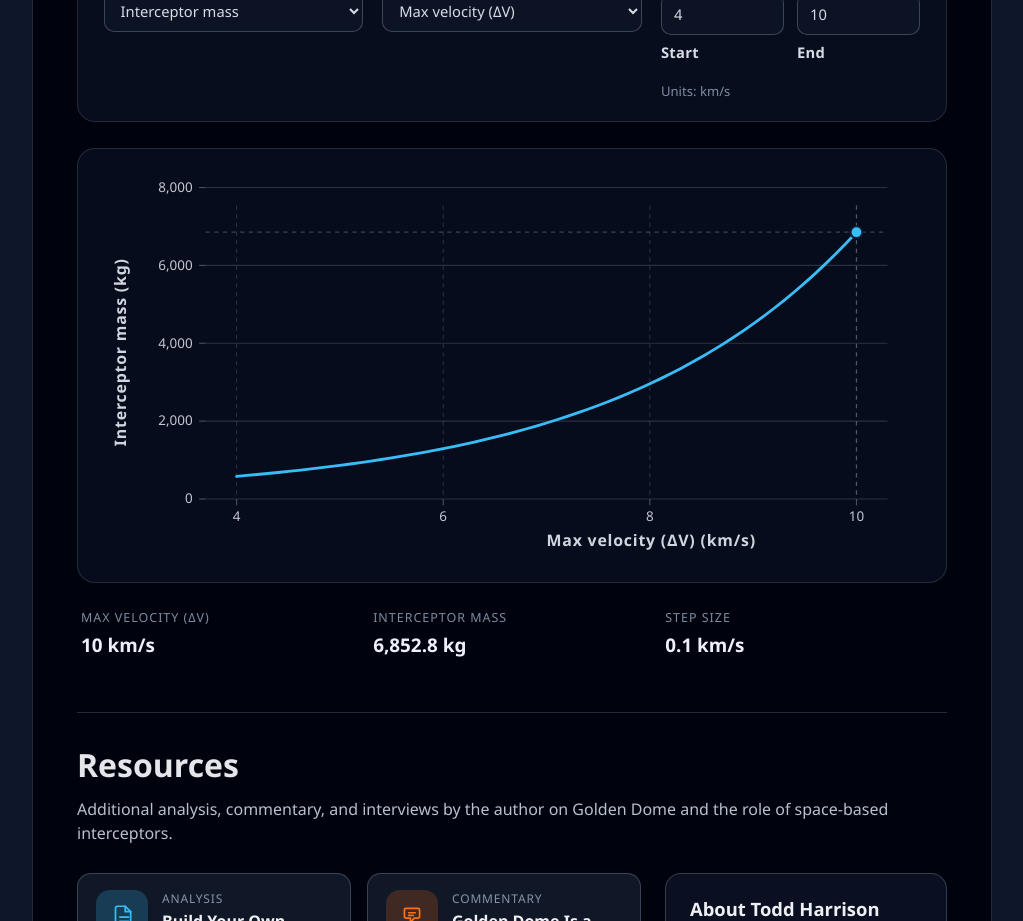
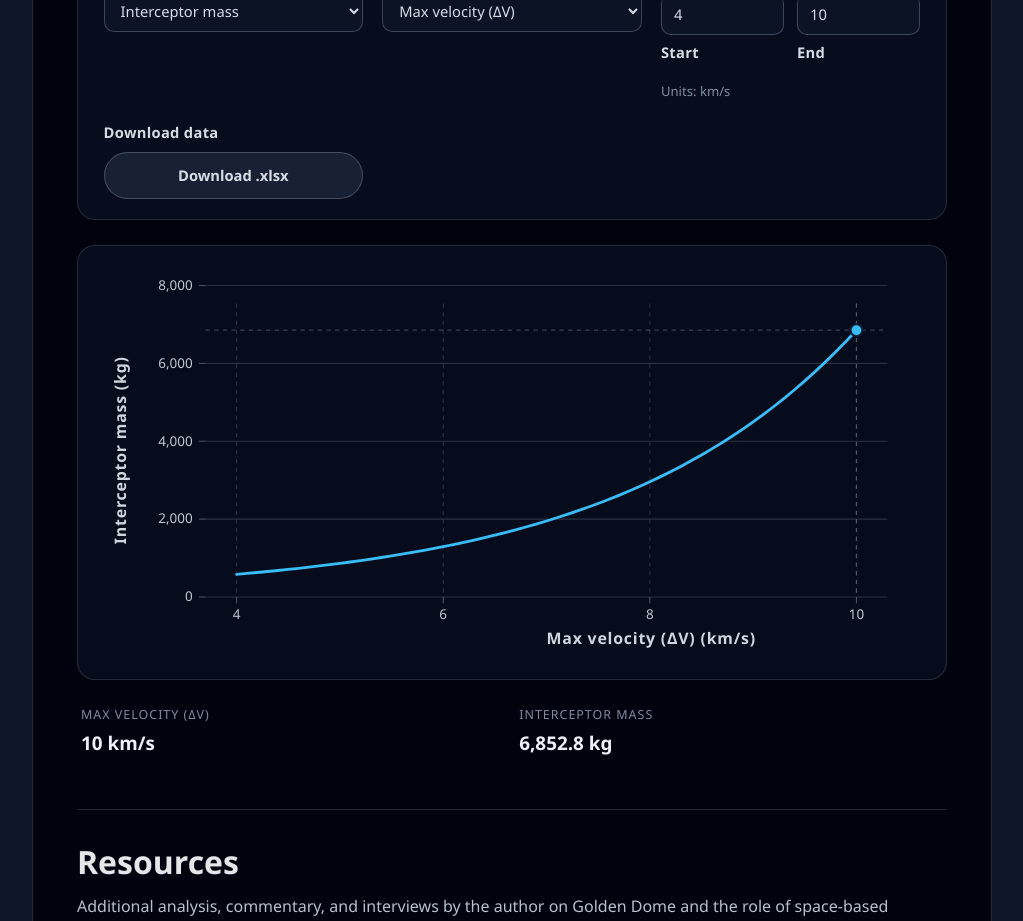
Before and after one commit to toddsharrison/SBI, a React (Vite) app: page / in a window 1280 px wide. Shown: the part 4320-5241 px from the top of the page, without its empty margins (128-1151 px from the left). Built offline with nearby package versions, Linux system fonts and the light colour scheme.

Commit message:
Add chart data download and tidy readout

```diff
--- a/package.json
+++ b/package.json
@@ -11,7 +11,8 @@
   },
   "dependencies": {
     "react": "^18.3.1",
-    "react-dom": "^18.3.1"
+    "react-dom": "^18.3.1",
+    "xlsx": "^0.18.5"
   },
   "devDependencies": {
     "@types/react": "^18.3.4",
--- a/src/App.jsx
+++ b/src/App.jsx
@@ -1,4 +1,5 @@
-import { useEffect, useMemo, useState } from 'react';
+import { useCallback, useEffect, useMemo, useState } from 'react';
+import { utils as XLSXUtils, writeFile as writeXLSXFile } from 'xlsx';
 
 const g0 = 9.81;
 
@@ -704,11 +705,45 @@ function ChartSection({ assumptions, chartConfig, chartState, onChartConfigChang
   const yValueLabel = pointForReadout
     ? chartState.yOption.tooltipFormatter(pointForReadout.y)
     : '--';
-  const stepValueLabel = formatAxisNumber(
-    chartState.step,
-    getFractionDigits(chartConfig.xField)
-  );
-
+  const handleDownloadClick = useCallback(() => {
+    if (!chartState.points.length) {
+      return;
+    }
+
+    const workbook = XLSXUtils.book_new();
+    const xLabel = xField ? xField.label : 'Input value';
+    const xHeader = xField?.unit ? `${xLabel} (${xField.unit})` : xLabel;
+    const safeXHeader = xHeader || 'Input value';
+    const yLabel = chartState.yOption.label || 'Output';
+    const safeYHeader = yLabel || 'Output';
+
+    const rows = chartState.points.map((point, index) => ({
+      Step: index + 1,
+      [safeXHeader]: point.x,
+      [safeYHeader]: point.y
+    }));
+
+    const worksheet = XLSXUtils.json_to_sheet(rows);
+    XLSXUtils.book_append_sheet(workbook, worksheet, 'Chart data');
+
+    const slugParts = [
+      chartState.yOption.value || 'output',
+      xField?.name || 'input'
+    ]
+      .map((part) =>
+        String(part)
+          .trim()
+          .toLowerCase()
+          .replace(/[^a-z0-9]+/g, '-')
+          .replace(/^-+|-+$/g, '')
+      )
+      .filter(Boolean);
+
+    const dateStamp = new Date().toISOString().slice(0, 10);
+    const fileName = `${slugParts.join('-vs-') || 'chart-data'}-${dateStamp}.xlsx`;
+
+    writeXLSXFile(workbook, fileName);
+  }, [chartState.points, chartState.yOption, xField]);
   return (
     <div className="chart-section__inner">
       <div className="chart-header">
@@ -781,6 +816,17 @@ function ChartSection({ assumptions, chartConfig, chartState, onChartConfigChang
             <p className="chart-field__hint">Units: {xField.unit}</p>
           ) : null}
         </div>
+        <div className="chart-field">
+          <span>Download data</span>
+          <button
+            type="button"
+            className="secondary"
+            onClick={handleDownloadClick}
+            disabled={!chartState.points.length}
+          >
+            Download .xlsx
+          </button>
+        </div>
       </div>
 
       {chartState.error ? (
@@ -809,14 +855,6 @@ function ChartSection({ assumptions, chartConfig, chartState, onChartConfigChang
             <div className="chart-readout__item">
               <span>{chartState.yOption.label}</span>
               <strong>{yValueLabel}</strong>
-            </div>
-            <div className="chart-readout__item">
-              <span>Step size</span>
-              <strong>
-                {pointForReadout
-                  ? `${stepValueLabel}${xField?.unit ? ` ${xField.unit}` : ''}`
-                  : '--'}
-              </strong>
             </div>
           </div>
           {chartState.warning ? (
```
Also changed, not shown: 1 other file (tests, documents, lock files or other folders).
